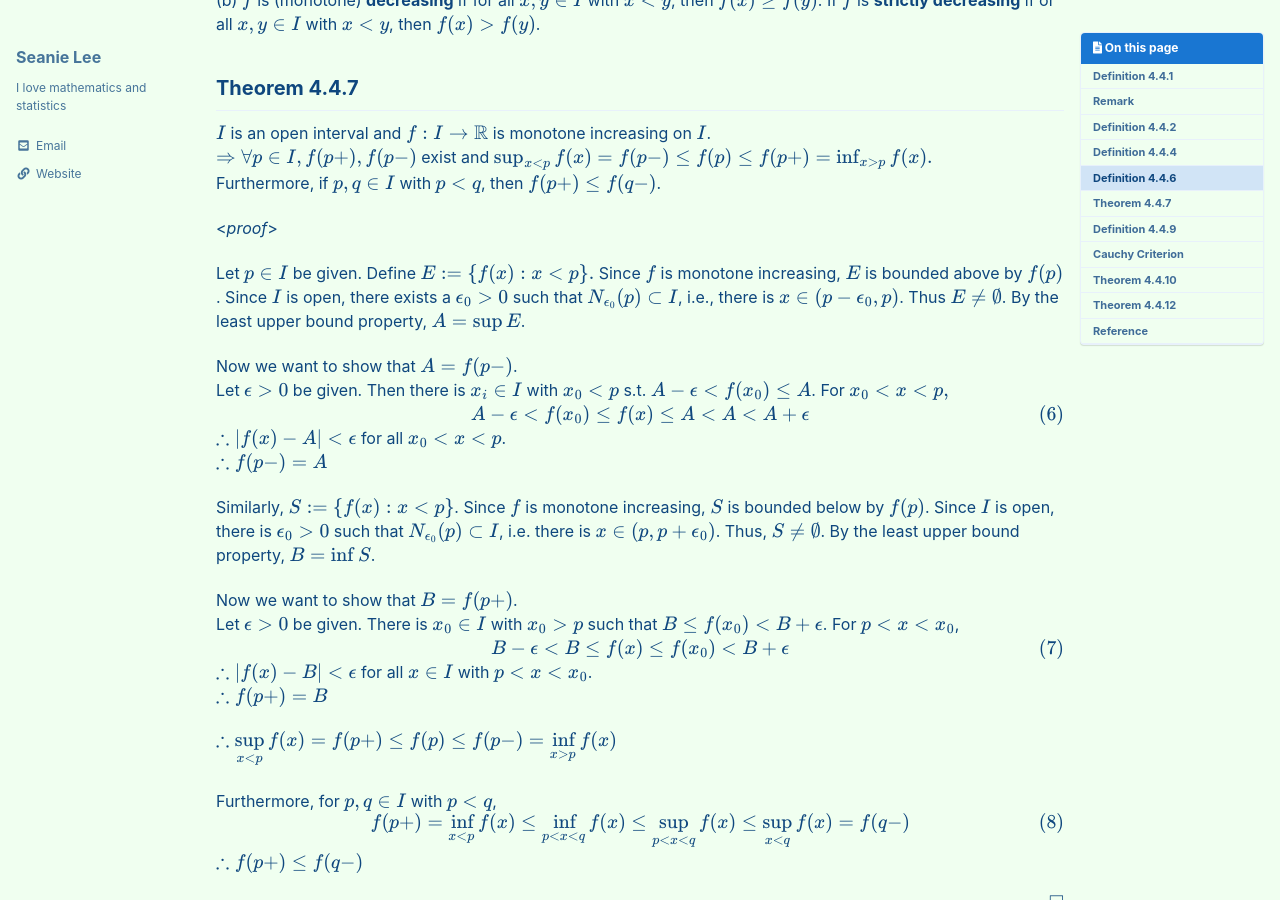
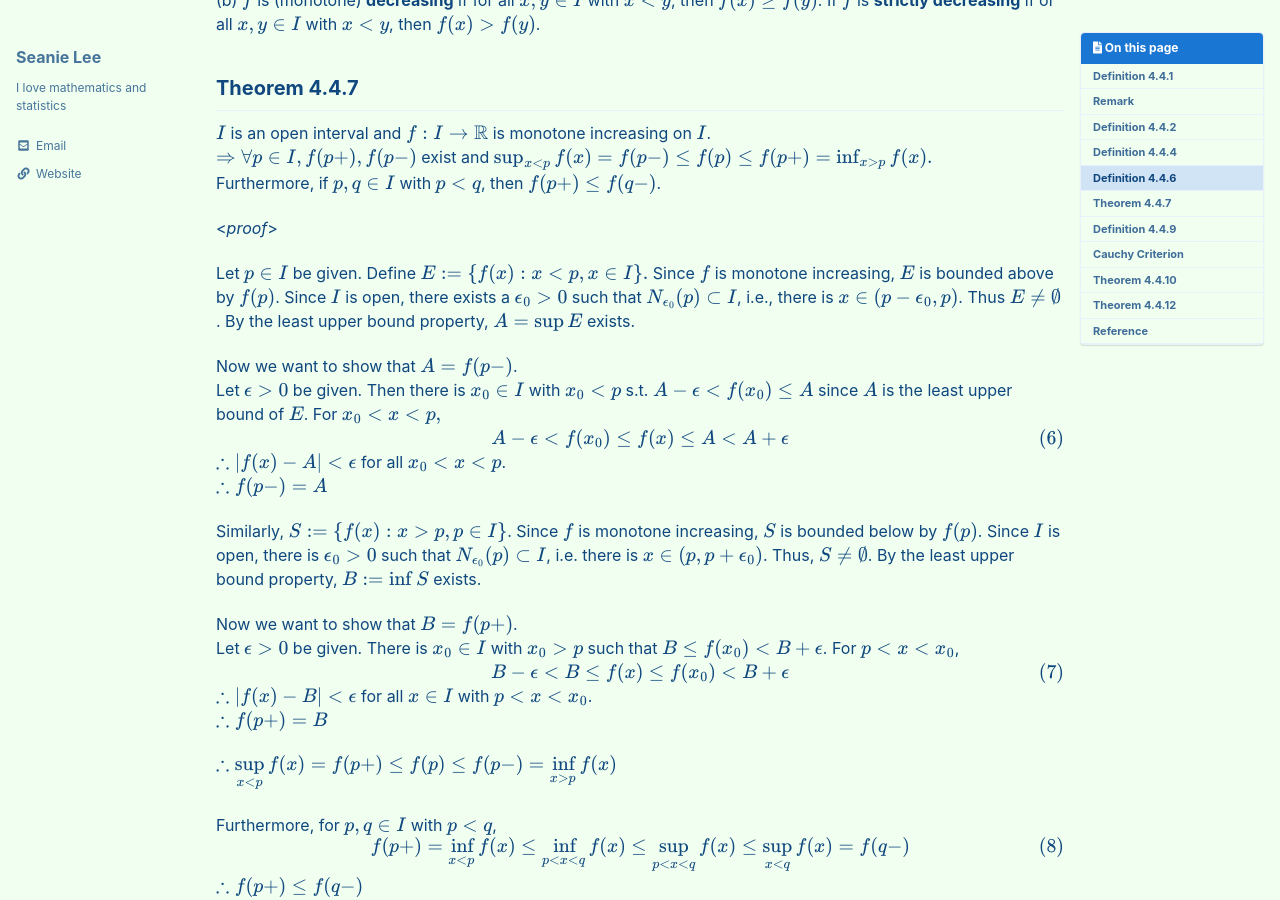
Before and after one commit to seanie12/blog, a Jekyll site: the page built from _posts/2021-03-06-monotone-discontinuity.md, in a window 1280 px wide and 900 px high, scrolled down 1205 px. Built offline with Jekyll 4.4.1, drawn with Linux system fonts in a browser that asks for light colours; cached includes are drawn as plain includes; formulas are drawn with MathJax 3.

Commit message:
Update 2021-03-06-monotone-discontinuity.md

```diff
--- a/_posts/2021-03-06-monotone-discontinuity.md
+++ b/_posts/2021-03-06-monotone-discontinuity.md
@@ -79,19 +79,19 @@ Furthermore, if $p,q\in I$ with $p<q$, then $f(p+) \leq f(q-)$.
 
 Let $p\in I$ be given. Define
 $$
-E:=\{f(x): x<p\}.
+E:=\{f(x): x<p, x\in I\}.
 $$
-Since $f$ is monotone increasing, $E$ is bounded above by $f(p)$. Since $I$ is open, there exists a $\epsilon_0 >0$ such that $N_{\epsilon_0} (p) \subset I$, i.e., there is $x\in (p-\epsilon_0, p)$. Thus $E\neq \emptyset$. By the least upper bound property, $A=\sup E$.
+Since $f$ is monotone increasing, $E$ is bounded above by $f(p)$. Since $I$ is open, there exists a $\epsilon_0 >0$ such that $N_{\epsilon_0} (p) \subset I$, i.e., there is $x\in (p-\epsilon_0, p)$. Thus $E\neq \emptyset$. By the least upper bound property, $A=\sup E$ exists.
 
-Now we want to show that $A = f(p-)$. <br /> Let $\epsilon >0$ be given. Then there is $x_i \in I$ with $x_0 <p$ s.t. $A-\epsilon < f(x_0) \leq A$. For $x_0 < x< p,$
+Now we want to show that $A = f(p-)$. <br /> Let $\epsilon >0$ be given. Then there is $x_0 \in I$ with $x_0 <p$ s.t. $A-\epsilon < f(x_0) \leq A$ since $A$ is the least upper bound of $E$. For $x_0 < x< p,$
 $$
 \begin{align}
-A-\epsilon< f(x_0) \leq f(x) \leq A < A < A+\epsilon
+A-\epsilon< f(x_0) \leq f(x) \leq A < A+\epsilon
 \end{align}
 $$
 $\therefore |f(x)-A| < \epsilon$ for all $x_0<x<p$. <br /> $\therefore f(p-) = A$
 
-Similarly, $$S:=\{f(x): x<p \}$$. Since $f$ is monotone increasing, $S$ is bounded below by $f(p)$. Since $I$ is open, there is $\epsilon_0>0$ such that $N_{\epsilon_0} (p) \subset I$, i.e. there is $x\in (p, p+\epsilon_0)$. Thus, $S\neq \emptyset$. By the least upper bound property, $B=\inf S$.
+Similarly, $$S:=\{f(x): x>p, p\in I \}$$. Since $f$ is monotone increasing, $S$ is bounded below by $f(p)$. Since $I$ is open, there is $\epsilon_0>0$ such that $N_{\epsilon_0} (p) \subset I$, i.e. there is $x\in (p, p+\epsilon_0)$. Thus, $S\neq \emptyset$. By the least upper bound property, $B:=\inf S$ exists.
 
 Now we want to show that $B=f(p+)$. <br /> Let $\epsilon >0$ be given. There is $x_0 \in I$ with $x_0 >p$ such that $B\leq f(x_0) < B +\epsilon$. For $p<x<x_0$,
 $$
```
